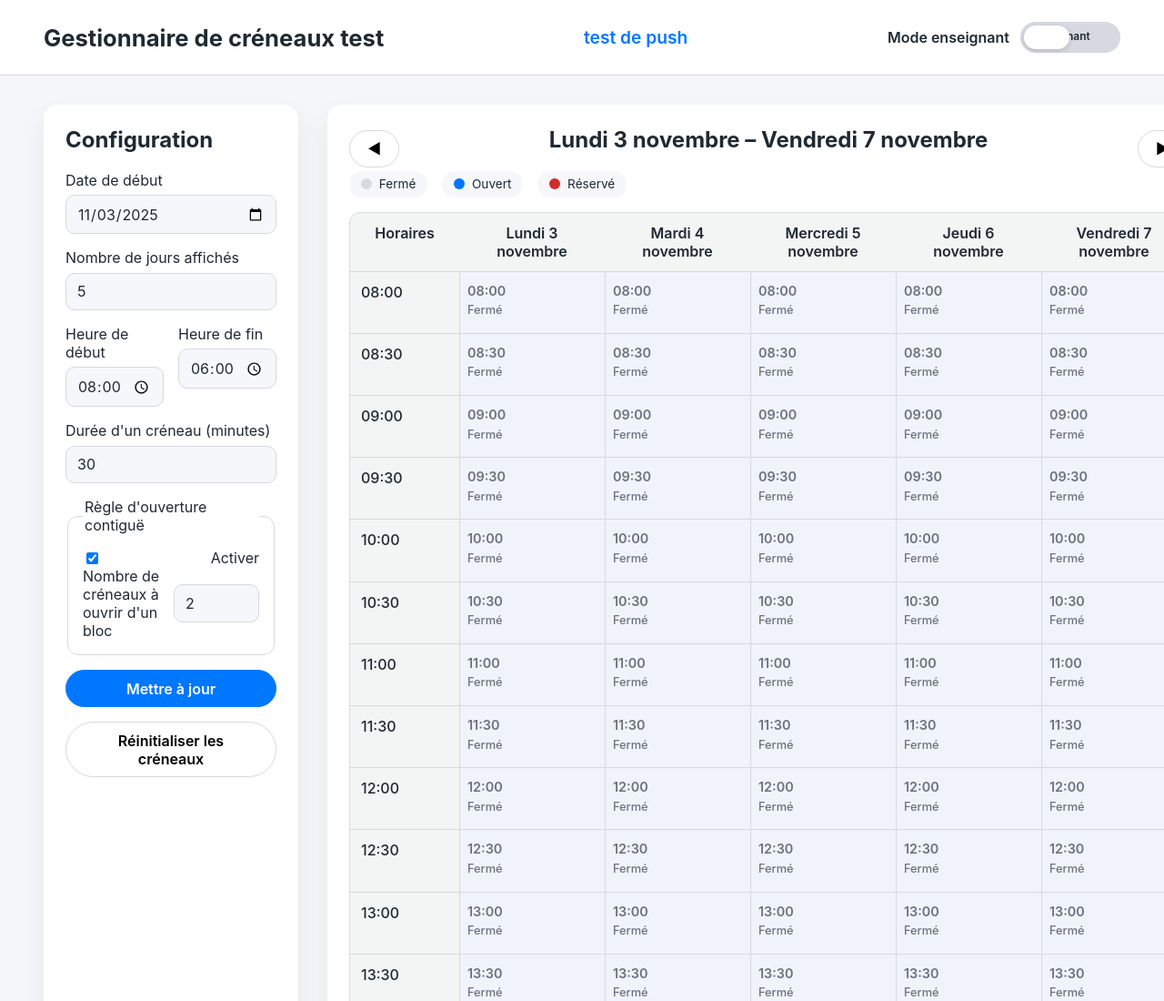
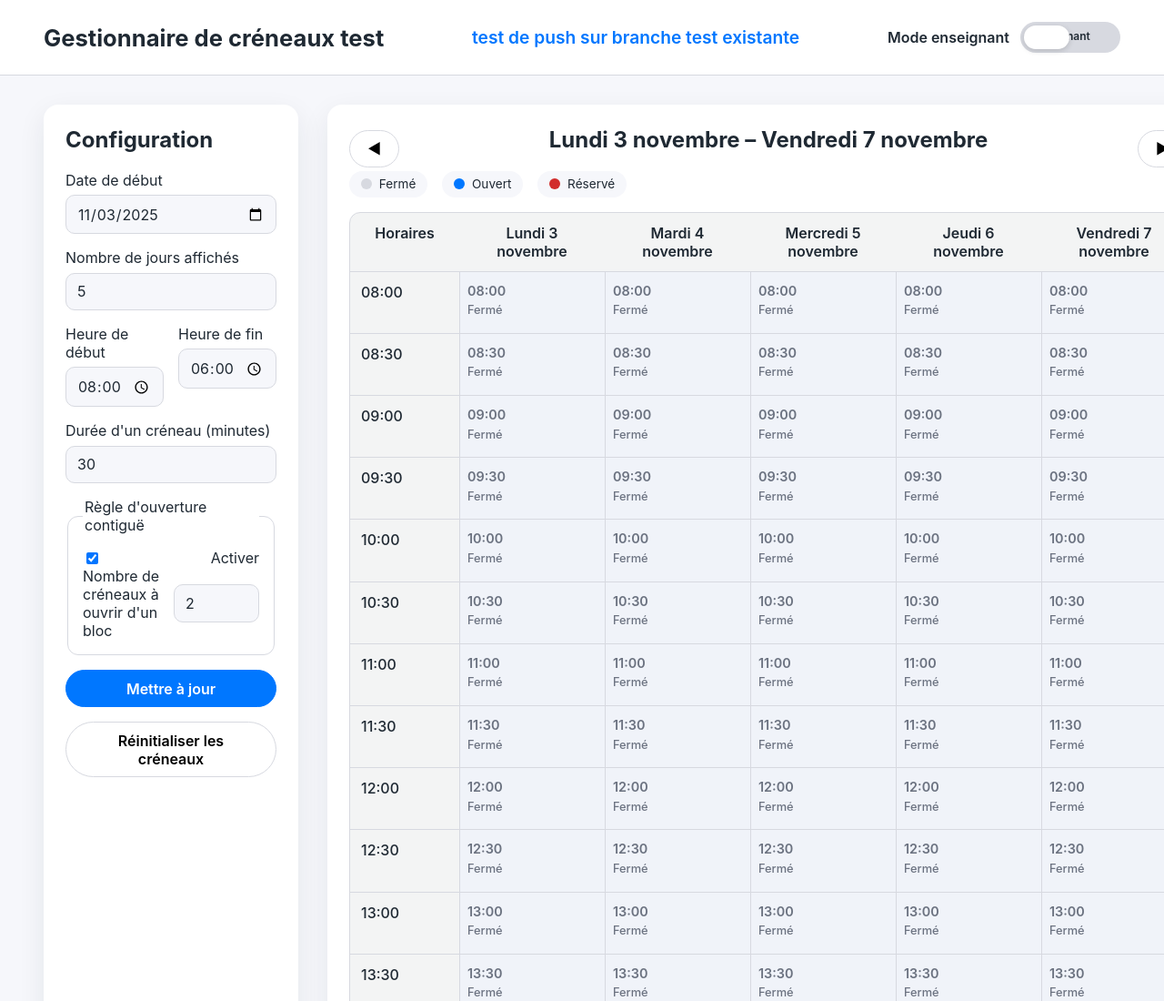
Before and after one commit to Al532/accompagnement, a website: page index.html in a window 1280 px wide. Shown: the top 1100 px of the page at 91% size. Drawn offline with Linux system fonts and the light colour scheme.

Commit message:
Update workflow banner text

```diff
--- a/index.html
+++ b/index.html
@@ -9,7 +9,7 @@
 <body>
   <header class="app-header">
     <h1>Gestionnaire de créneaux test</h1>
-    <p class="workflow-banner">test de push</p>
+    <p class="workflow-banner">test de push sur branche test existante</p>
     <div class="mode-toggle">
       <label for="modeSwitch">Mode enseignant</label>
       <input type="checkbox" id="modeSwitch" checked />
```
